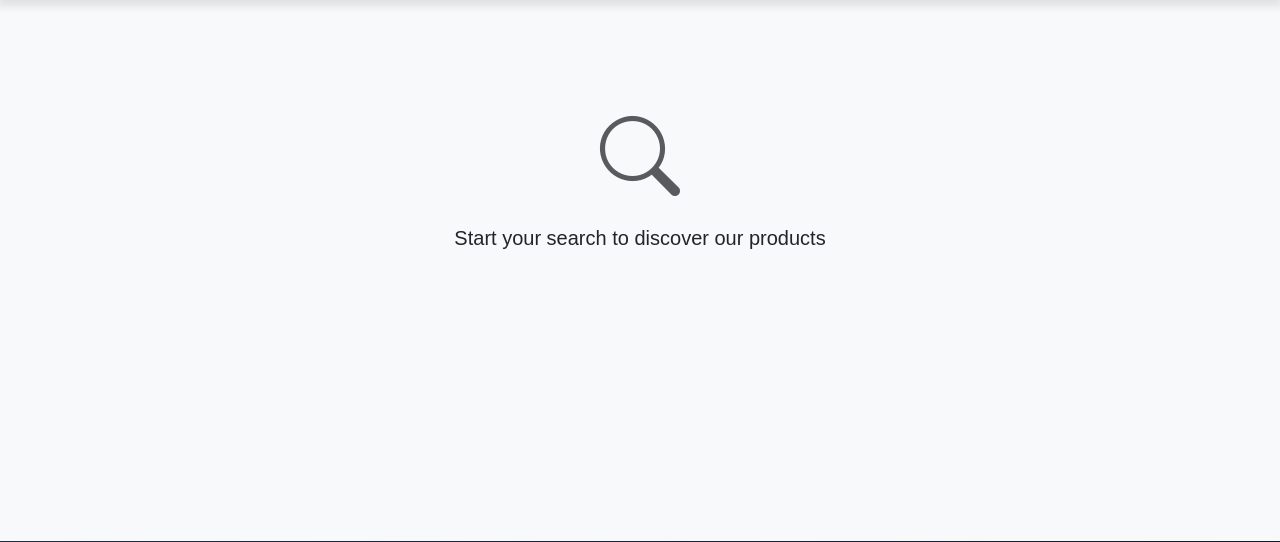
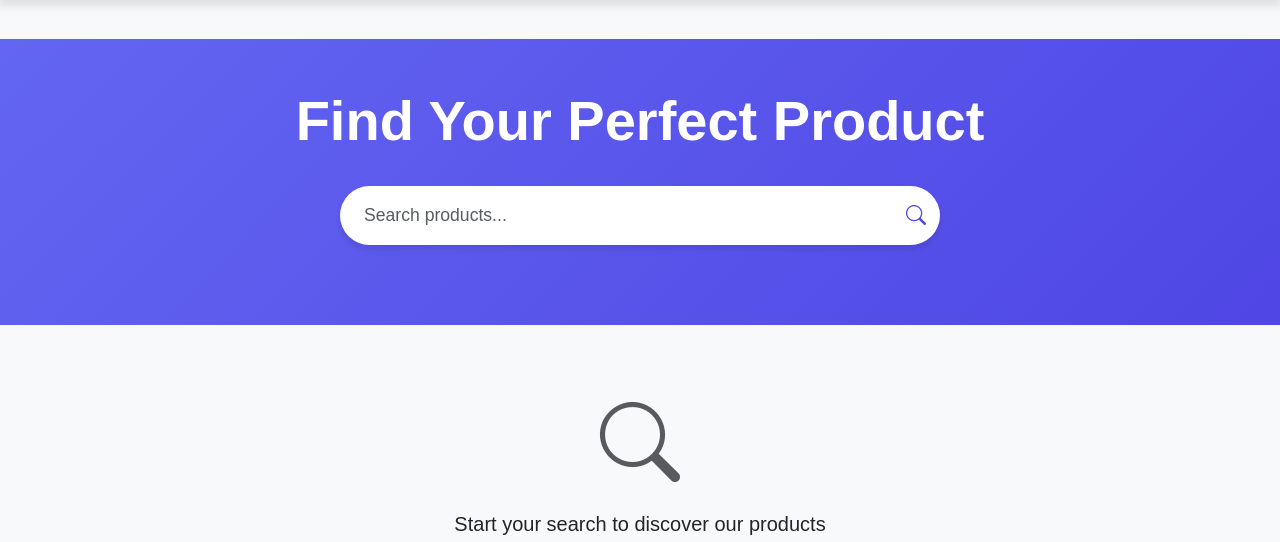
Before and after one commit to asurpbs/sola-chemicals-ecommerce-platform, a PHP site: page /pages/search.php in a window 1280 px wide. Shown: the part 109-651 px from the top of the page. Run offline with PHP 8.4, Linux system fonts and the light colour scheme; a stand-in replaces the project's code that opens the database connection.

Commit message:
feat: refactor search functionality and improve dropdown handling with Bootstrap integration

```diff
--- a/pages/search.php
+++ b/pages/search.php
@@ -1,19 +1,22 @@
 <?php
 require_once $_SERVER['DOCUMENT_ROOT'].'/context/connect.php';
 
+// Search logic
 $search = isset($_GET['q']) ? trim($_GET['q']) : '';
 $products = [];
 
 if (!empty($search)) {
-    $sql = "SELECT * FROM item WHERE
-            name LIKE :search OR
-            description LIKE :search";
-
-    $stmt = $conn->prepare($sql);
-    $searchTerm = "%{$search}%";
-    $stmt->bindParam(':search', $searchTerm, PDO::PARAM_STR);
-    $stmt->execute();
-    $products = $stmt->fetchAll(PDO::FETCH_ASSOC);
+    $query = "SELECT * FROM item WHERE name LIKE :search";
+    try {
+        $stmt = $conn->prepare($query);
+        $searchTerm = "%{$search}%";
+        $stmt->bindParam(':search', $searchTerm, PDO::PARAM_STR);
+        $stmt->execute();
+        $products = $stmt->fetchAll(PDO::FETCH_ASSOC);
+    } catch (PDOException $e) {
+        error_log("Search query error: " . $e->getMessage());
+        $products = [];
+    }
 }
 ?>
 
@@ -137,6 +140,25 @@ if (!empty($search)) {
     <?php include_once $_SERVER['DOCUMENT_ROOT'].'/components/home-header.php'; ?>
 
     <div class="main-content">
+        <div class="hero-search">
+            <div class="container">
+                <div class="text-center">
+                    <h1 class="display-4 fw-bold mb-4">Find Your Perfect Product</h1>
+                    <div class="search-input-group">
+                        <form action="/pages/search.php" method="GET" class="search-form" id="searchForm">
+                            <input type="text" name="q" class="form-control search-input"
+                                   placeholder="Search products..."
+                                   value="<?php echo htmlspecialchars($search); ?>"
+                                   id="searchInput"
+                                   autocomplete="off">
+                            <button type="submit" class="search-button">
+                                <i class="bi bi-search fs-5"></i>
+                            </button>
+                        </form>
+                    </div>
+                </div>
+            </div>
+        </div>
 
         <div class="container py-4">
             <?php if (!empty($search)): ?>
@@ -161,18 +183,8 @@ if (!empty($search)) {
                 </div>
             <?php else: ?>
                 <div class="filter-section">
-                    <div class="d-flex justify-content-between align-items-center">
+                    <div class="d-flex align-items-center">
                         <p class="mb-0">Showing <?php echo count($products); ?> results for "<?php echo htmlspecialchars($search); ?>"</p>
-                        <div class="dropdown">
-                            <button class="btn btn-outline-secondary dropdown-toggle" type="button" data-bs-toggle="dropdown">
-                                Sort by
-                            </button>
-                            <ul class="dropdown-menu">
-                                <li><a class="dropdown-item" href="#">Price: Low to High</a></li>
-                                <li><a class="dropdown-item" href="#">Price: High to Low</a></li>
-                                <li><a class="dropdown-item" href="#">Newest First</a></li>
-                            </ul>
-                        </div>
                     </div>
                 </div>
 
@@ -203,7 +215,8 @@ if (!empty($search)) {
     </div>
 
     <?php include_once $_SERVER['DOCUMENT_ROOT'].'/components/home-footer.php'; ?>
-    <script src="/assets/bootstrap-5.3.3-dist/js/bootstrap.bundle.js"></script>
+    <!-- Make sure Bootstrap JS is loaded before other scripts -->
+    <script src="https://cdn.jsdelivr.net/npm/bootstrap@5.3.3/dist/js/bootstrap.bundle.min.js"></script>
     <script src="/assets/js/script.js"></script>
     <script>
     document.getElementById('searchForm').addEventListener('submit', function(e) {
```
Also changed, not shown: components/home-header.php (+11 -35 lines), handlers/search-handler.php (+16 -16 lines).
